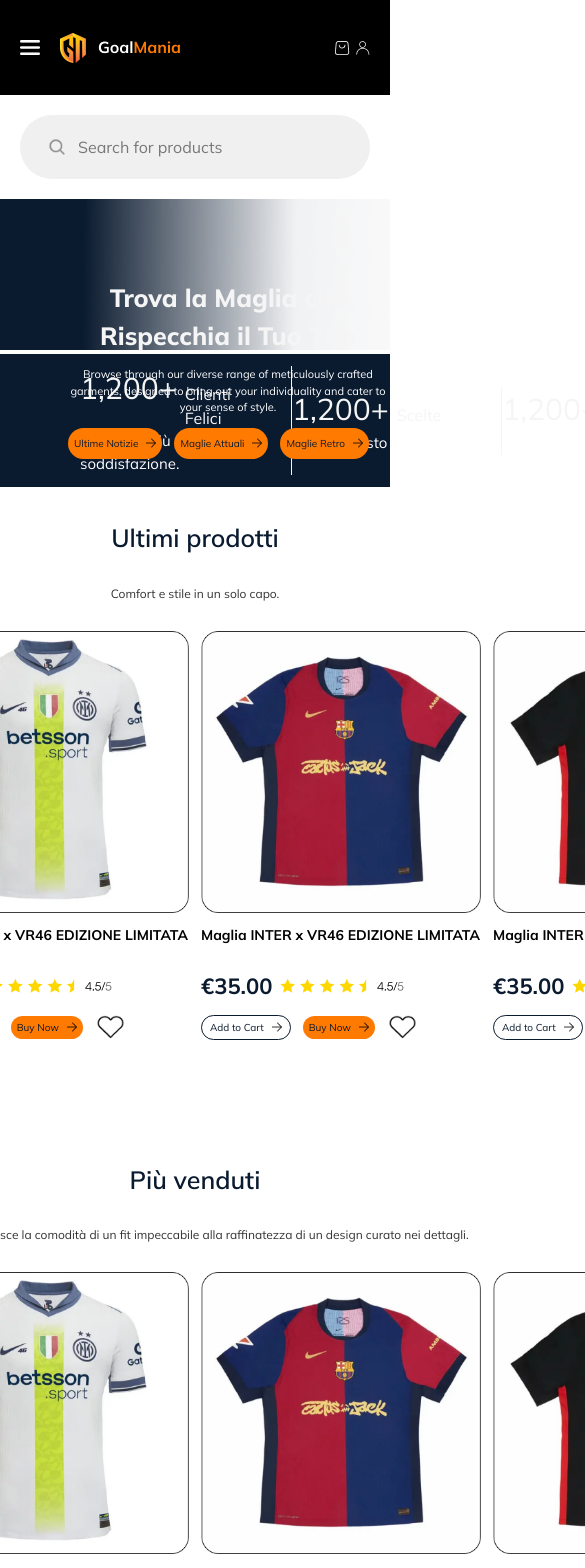
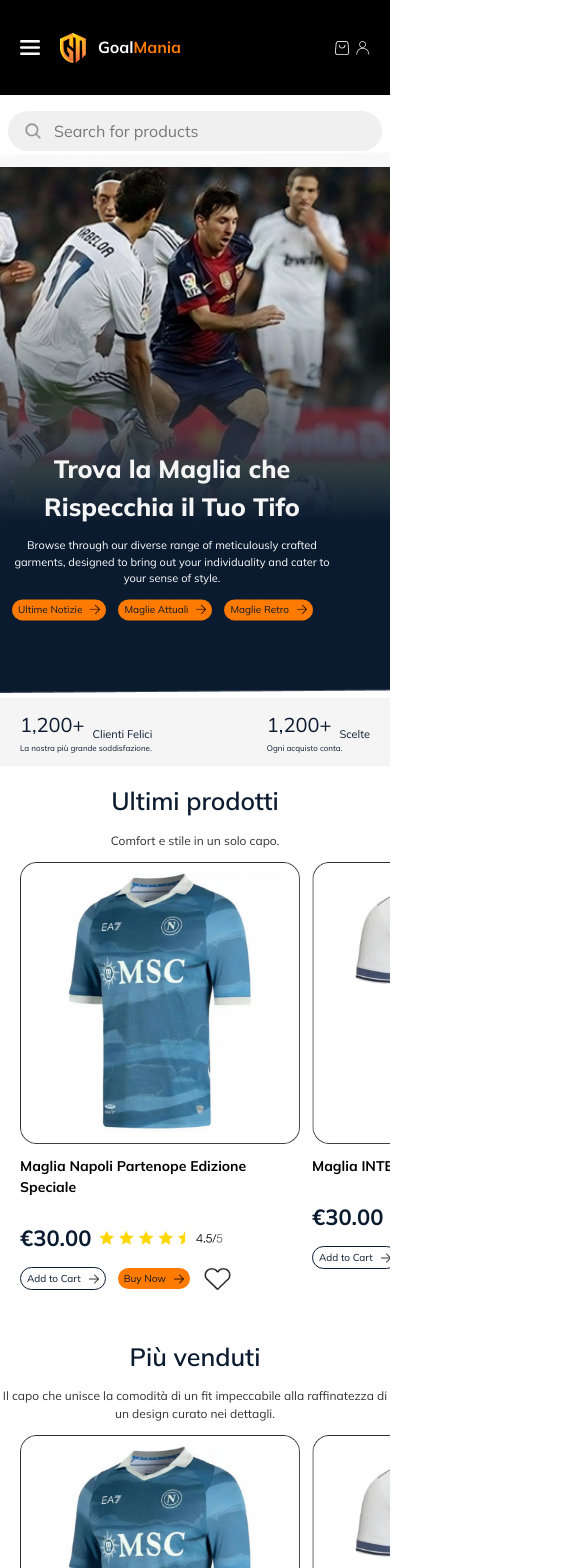
Before and after one commit to imkashishkathuria/goal-mania, a React (Vite) app: page /product in a window 390 px wide. Shown: the top 1568 px of the page, 585 px wide, since content can reach past the window. Built offline with nearby package versions, Linux system fonts and the light colour scheme; a web font is replaced by a local one.

Commit message:
Product Page Mobile Responsive

```diff
--- a/src/components/AddToCartBtn.jsx
+++ b/src/components/AddToCartBtn.jsx
@@ -2,9 +2,9 @@
 
 const AddToCartBtn = ({size, px, py}) => {
   return (
-    <div className='border border-[#0A1A2F] rounded-[30px] text-[#0A1A2F]' style={{ paddingLeft: `${px}px`, paddingRight: `${px}px`, paddingTop: `${py}px`, paddingBottom: `${py}px`}}>
+    <div className={`border border-[#0A1A2F] rounded-[30px] text-[#0A1A2F] px-[6px] py-[3px] md:px-[15px] md:py-[7px] text-[10px] md:text-[12px]`}>
       <div className='flex gap-2 items-center cursor-pointer'>
-        <p className={`text-[10px] md:text-[${size}px]`}>Add to Cart</p>
+        <p className={`text-[10px] md:text-[14px]`}>Add to Cart</p>
         <img src='/mdi-light_arrow-up (1).png' className='w-[10px] h-[10px] md:w-[13px] md:h-[14px]' />
       </div>
     </div>
--- a/src/components/Button.jsx
+++ b/src/components/Button.jsx
@@ -2,7 +2,7 @@
 
 const Button = ({text, px, py, size }) => {
   return (
-    <div className={`bg-[#FF7A00] rounded-[30px] text-[#0A1A2F] px-[6px] md:px-[${px}px] text-[10px] md:text-[${size}px]`} style={{ paddingTop: `${py}px`, paddingBottom: `${py}px` }}>
+    <div className={`bg-[#FF7A00] rounded-[30px] text-[#0A1A2F] px-[6px] py-[3px] md:px-[25px] md:py-[7px] text-[10px] md:text-[14px]`} >
       <div className='flex gap-2 items-center cursor-pointer'>
         <p>{text}</p>
         <img src='/mdi-light_arrow-up (1).png' className='w-[10px] h-[10px] md:w-[13px] md:h-[14px]' />
--- a/src/components/HomeSections.jsx
+++ b/src/components/HomeSections.jsx
@@ -2,7 +2,7 @@
 
 const HomeSections = ({ heading, subheading, cards, gap }) => {
   return (
-    <div className={`flex flex-col gap-${gap} justify-center items-center`}>
+    <div className={`flex flex-col gap-3 md:gap-${gap} justify-center items-center`}>
         <h1 className='text-[#0A1A2F] text-center font-semibold md:font-normal md:text-left text-[25px] md:text-[45px]'>{heading}</h1>
         <p className='text-[12px] md:text-[17px] text-[#333333] text-center md:w-[940px]'>{subheading}</p>
         <div>{cards}</div>
--- a/src/components/ReviewCard.jsx
+++ b/src/components/ReviewCard.jsx
@@ -2,13 +2,13 @@
 
 const ReviewCard = ({name, review}) => {
   return (
-    <div className='border border-[#0000001A] rounded-[10px] p-6 flex flex-col gap-2'>
+    <div className='border border-[#0000001A] rounded-[10px] p-3 md:p-6 flex flex-col gap-2'>
         <img src='/Frame 10.png' className='w-[70px] h-[15px] object-contain' />
         <div className='flex items-center gap-2'>
             <p className='text-[#000000] text-[16px] font-bold'>{name}</p>
             <img src='/Vector (4).png' className='w-[13px] h-[13px] object-contain' />
         </div>
-        <p className='text-[16px] text-[#00000099] w-[300px]'>
+        <p className='text-[11px] md:text-[16px] text-[#00000099] w-[200px] md:w-[300px]'>
             {review}
         </p>
     </div>
--- a/src/components/SceltiperTe.jsx
+++ b/src/components/SceltiperTe.jsx
@@ -21,8 +21,8 @@
                 <div className='hidden md:block'>
                     <HomeCards image="/Rectangle 8.png" heading="Maglia Ufficiale Inter 2024/25" subheading="Indossa i colori nerazzurri con la maglia ufficiale della nuova stagione. Tessuto traspirante e design autentico."  btn1={
                     <div className='flex gap-3 items-center'>
-                        <AddToCartBtn size="12" px="8" py="4" />
-                        <Button text="Buy Now" px="8" py="4" size="12" />
+                        <AddToCartBtn size="14" px="8" py="4" />
+                        <Button text="Buy Now" px="8" py="4" size="18" />
                          <img src='/mdi-light_heart (1).png' className='w-[30px] h-[24px]' />
                     </div>
                 } />
--- a/src/components/UltimiCard.jsx
+++ b/src/components/UltimiCard.jsx
@@ -13,8 +13,8 @@
           <div className='flex gap-3 cursor-pointer'>
 
             <HomeCards image="/Frame 32.png" heading="Maglia Napoli Partenope Edizione Speciale" imgwidth="300" subheadingwidth="280" price="€30.00" stars="/Frame 35.png" btn1={
-              <div className='flex gap-3 items-center mb-9' id='img1'>
-                <AddToCartBtn size="12" px="8" py="4" />
+              <div className='flex gap-3 md:gap-1 items-center md:mb-9' id='img1'>
+                <AddToCartBtn size="10" px="10" py="4" />
                 <Button text="Buy Now" px="8" py="4" size="12" />
                 <img src='/mdi-light_heart (1).png' className='w-[30px] h-[24px]' />
               </div>} />
--- a/src/pages/ProductHomepage.jsx
+++ b/src/pages/ProductHomepage.jsx
@@ -18,51 +18,111 @@
   return (
     <div>
       <Header />
-      <div className='flex my-5 md:my-10 px-7 md:px-15 py-5 mx-5 md:mx-30 justify-between items-center bg-[#F0F0F0] rounded-[40px] '>
+      <div className='flex my-4 md:my-10 px-4 md:px-15 py-2 mx-2 md:mx-30 justify-between items-center bg-[#F0F0F0] rounded-[30px] md:rounded-[40px] '>
+
+
         <div className='flex gap-3 items-center'>
           <img src='/Frame.png' className='w-[18px] h-[18px]' />
           <input placeholder='Search for products' type='text' className='border-none outline-none' />
         </div>
+
+
         <div className='hidden md:flex items-center gap-2 border border-[#0A1A2F] px-4 py-2 rounded-[20px]'>
           <p className='text-[#0A1A2F] text-[14px] font-bold'>Search</p>
           <img src='/mdi-light_arrow-up (1).png' className='w-[11px] h-[11px]' />
 
         </div>
       </div>
-      <div className='relative'>
-        <img src='/Rectangle 2 (1).png' className=' inset-0 w-full object-contain' />
-        <div className='absolute inset-0 translate-y-20 ml-17'>
+
+
+      <div className='relative '>
+        <div className="hidden md:block relative">
+
+          {/* <img src='/IMG_6873 3.png' className='hidden md:block inset-0 w-full mask-gradient-left object-contain' />
+         <div className="absolute inset-x-0 bottom-0 h-44 bg-gradient-to-l from-transparent to-white" />
+
+         <div className="relative ">
+            <img
+              src="/Rectangle 2 (2).png"
+              className="w-full block mask-gradient-left"
+            />
+          </div> */}
+
+          <div className="relative h-[80vh]">
+            {/* First Image (background) */}
+            <img
+              src="/Rectangle 2 (1).png"
+              className="w-full h-full object-contain"
+            />
+
+            {/* Second Image (overlapping from right) */}
+            <div className="absolute top-0 right-0 w-1/2 h-full overflow-hidden">
+              <img
+                src="/IMG_6873 3.png"
+                className="object-contain w-full h-full "
+                style={{
+                  maskImage: 'linear-gradient(to left, rgba(0,0,0,1) 40%, rgba(0,0,0,0) 90%)',
+                  WebkitMaskImage: 'linear-gradient(to left, rgba(0,0,0,1) 40%, rgba(0,0,0,0) 90%)'
+                  // maskRepeat: 'no-repeat',
+                  // WebkitMaskRepeat: 'no-repeat',
+                  // maskSize: 'cover',
+                  // WebkitMaskSize: 'cover',
+                }}
+              />
+            </div>
+          </div>
+
+
+        </div>
+
+        <div className="md:hidden relative w-full">
+          <div className="relative">
+            <img
+              src="/IMG_6873 3.png"
+              className="w-full block mask-gradient-bottom"
+            />
+            <div className="absolute inset-x-0 bottom-0 h-50 bg-gradient-to-b from-transparent to-white" />
+          </div>
+          <div className="relative -mt-105 ">
+            <img
+              src="/Rectangle 2 (2).png"
+              className="w-full block mask-gradient-top-bottom"
+            />
+          </div>
+        </div>
+
+        <div className='absolute inset-0 translate-y-1/2 mt-10 ml-3 mr-3 md:mr-0 md:translate-y-20 md:ml-17'>
           <HeroCard heading="Trova la Maglia che Rispecchia il Tuo Tifo" subheading="Browse through our diverse range of meticulously crafted garments, designed to bring out your individuality and cater to your sense of style." />
         </div>
 
 
       </div>
-      <div className='flex justify-between mt-1 bg-[#0A1A2F] px-20 py-3 items-center'>
-        <div className='flex flex-col border-r border-[#F5F5F5] pr-15' >
+      <div className='flex justify-between mt-1 bg-[#F5F5F5] md:bg-[#0A1A2F] px-5 md:px-20 py-3 items-center'>
+        <div className='flex flex-col md:border-r  md:border-[#F5F5F5] md:pr-15' >
           <div className='flex gap-2  '>
-            <p className='text-[30px] text-[#F5F5F5]'>1,200+</p>
-            <p className='text-[16px] text-[#F5F5F5] pt-4'>
+            <p className='text-[20px] md:text-[30px] text-[#0A1A2F] md:text-[#F5F5F5]'>1,200+</p>
+            <p className='text-[11px] md:text-[16px] text-[#0A1A2F] md:text-[#F5F5F5] pt-4'>
               Clienti Felici
             </p>
           </div>
-          <p className='text-[15px] text-[#FFFFFF]'>
+          <p className='text-[8px] md:text-[15px] text-[#0A1A2F] md:text-[#FFFFFF]'>
             La nostra più grande soddisfazione.
           </p>
         </div>
 
-        <div className='flex flex-col border-r border-[#F5F5F5] pr-15' >
-          <div className='flex gap-2 '>
-            <p className='text-[30px] text-[#F5F5F5]'>1,200+</p>
-            <p className='text-[16px] text-[#F5F5F5] pt-4'>
+        <div className='flex flex-col md:border-r  md:border-[#F5F5F5] md:pr-15 ' >
+          <div className='flex gap-2'>
+            <p className='text-[20px] md:text-[30px] text-[#0A1A2F] md:text-[#F5F5F5]'>1,200+</p>
+            <p className='text-[11px] md:text-[16px] text-[#0A1A2F] md:text-[#F5F5F5] pt-4'>
               Scelte
             </p>
           </div>
-          <p className='text-[15px] text-[#FFFFFF]'>
+          <p className='text-[8px] md:text-[15px] text-[#0A1A2F] md:text-[#FFFFFF]'>
             Ogni acquisto conta.
           </p>
         </div>
 
-        <div className='flex flex-col border-r border-[#F5F5F5] pr-15' >
+        <div className='hidden md:flex flex-col border-r border-[#F5F5F5] pr-15' >
           <div className='flex gap-2  '>
             <p className='text-[30px] text-[#F5F5F5]'>1,200+</p>
             <p className='text-[16px] text-[#F5F5F5] pt-4'>
@@ -75,30 +135,46 @@
         </div>
 
       </div>
-      <div className='py-8 flex justify-center items-center'>
+
+      <div className='py-4 md:py-8 flex justify-center items-center'>
         <HomeSections heading="Ultimi prodotti" subheading="Comfort e stile in un solo capo." gap="7" cards={
-          <UltimiCard />
+          <div className='flex w-[100vw] md:w-full overflow-auto md:overflow-hidden gap-2 md:gap-6 px-5 md:px-10'>
+
+            <div className='md:hidden w-[100px] shrink-0'>
+              <UltimiCard />
+            </div>
+            <div className='hidden md:block'>
+              <UltimiCard />
+            </div>
+          </div>
+
 
         } />
       </div>
-      <div className='py-8 flex justify-center items-center'>
+
+
+      <div className='py-4 md:py-8 flex justify-center items-center'>
+
         <Piùvenduti />
+
+
+
       </div>
-      <div className='flex flex-col gap-4 px-7 py-12 justify-center items-center'>
-        <div className='flex gap-6'>
-          <img src='/Frame 238038.png' className='w-[550px] h-[300px] object-contain' />
-          <img src='/Frame 238039.png' className='w-[550px] h-[300px] object-contain' />
+      <div className='flex flex-col gap-4 px-6 md:px-7 md:py-12 justify-center items-center'>
+        <div className='flex w-[100vw] px-10 md:px-20  md:w-full overflow-auto md:overflow-hidden gap-3 md:gap-6'>
+          <img src='/Frame 238038.png' className='md:w-[550px] md:h-[300px] object-contain' />
+          <img src='/Frame 238039.png' className='md:w-[550px] md:h-[300px] object-contain' />
         </div>
-        <div className='flex gap-6'>
+        <div className='hidden md:flex gap-6'>
           <img src='/Frame 238038 (1).png' className='w-[550px] h-[300px] object-contain' />
           <img src='/Frame 238039 (1).png' className='w-[550px] h-[300px] object-contain' />
         </div>
       </div>
 
-      <div className='flex flex-col gap-5 py-12 px-25'>
-        <div className='flex justify-between items-center'>
-          <h1 className='text-[35px] font-extrabold text-[#000000]'>I nostri clienti felici</h1>
-          <div className='flex gap-2'>
+      <div className='flex flex-col gap-3 md:gap-5 py-9 md:py-12 px-6 md:px-25'>
+        <div className='flex md:justify-between items-center'>
+          <h1 className='text-[24px] text-center md:text-[35px] font-extrabold text-[#000000]'>I nostri clienti felici</h1>
+          <div className='hidden md:flex gap-2'>
             <img src='/arrow-down-bold 2.png' className='w-[17px] h-[17px]' />
             <img src='/arrow-down-bold 1.png' className='w-[17px] h-[17px]' />
           </div>
@@ -111,9 +187,9 @@
         </div>
       </div>
 
-      <ProductService bgColor="#F0F0F0" textcolor="#000000C9"  img1="Vector (5)" img2="Vector (6)" img3="Vector (7)" img4="Frame (1)"/>
-        <FAQs />
-          <Footer />
+      <ProductService bgColor="#F0F0F0" textcolor="#000000C9" img1="Vector (5)" img2="Vector (6)" img3="Vector (7)" img4="Frame (1)" />
+      <FAQs />
+      <Footer />
 
     </div>
   )
```
Also changed, not shown: src/components/FAQs.jsx (+16 -7 lines), src/components/Piùvenduti.jsx (+8 -1 lines), src/components/ProductService.jsx (+41 -8 lines), public/Group 237882.png (added), public/IMG_6873 3.png (added), src/index.css (line endings or trailing spaces).
